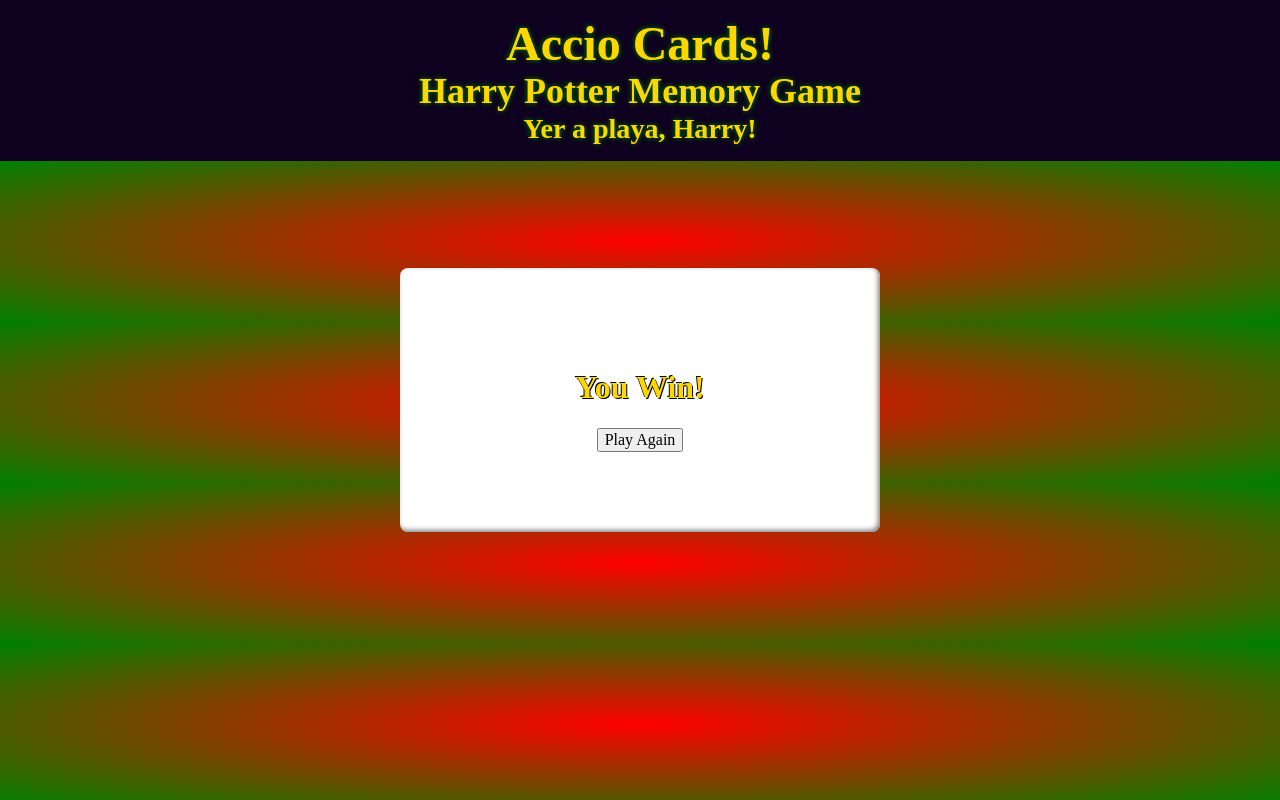
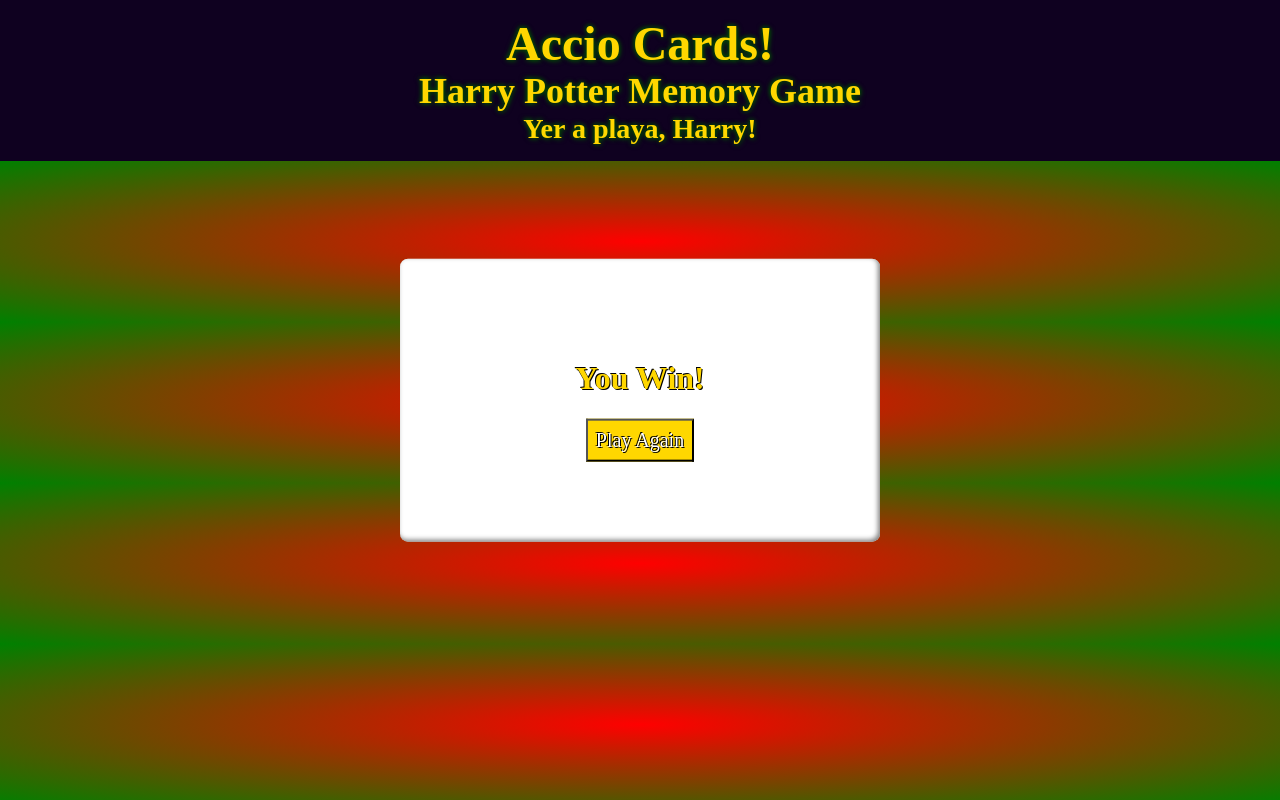
Before and after one commit to codenamerey/memory-card, a React (Create React App) app: page / in a window 1280 px wide. Built offline with nearby package versions, Linux system fonts and the light colour scheme; a web font is replaced by a local one.

Commit message:
Add style to button

```diff
--- a/src/App.css
+++ b/src/App.css
@@ -28,6 +28,14 @@
     text-align: center;
 }
 
+button {
+    background: gold;
+    color: white;
+    text-shadow: 1px 1px 0px black, -1px -1px 0px black;
+    font-size: 125%;
+    padding: .5rem;
+}
+
 @media only screen and (max-width: 750px) {
     .cardDeck {
         font-size: 150%;
```
